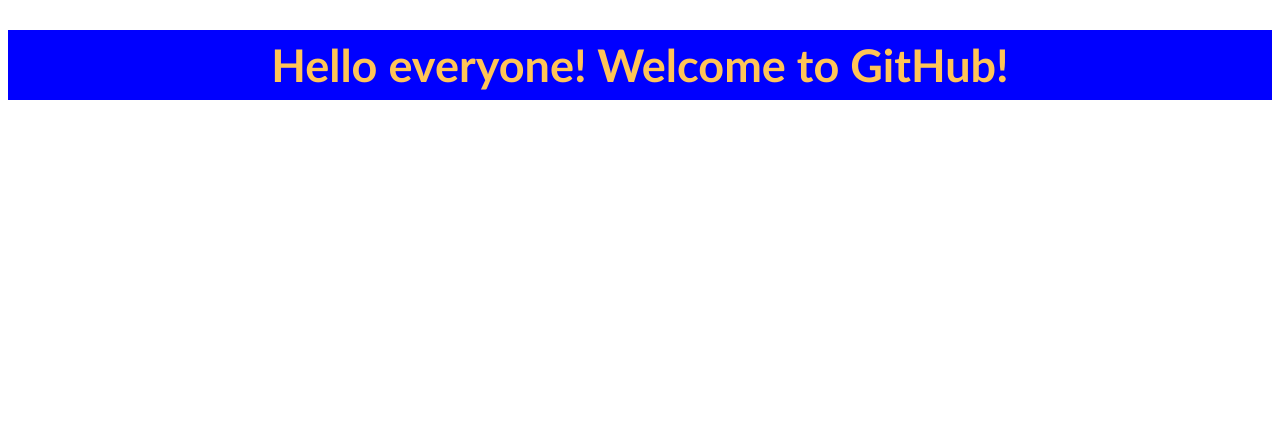
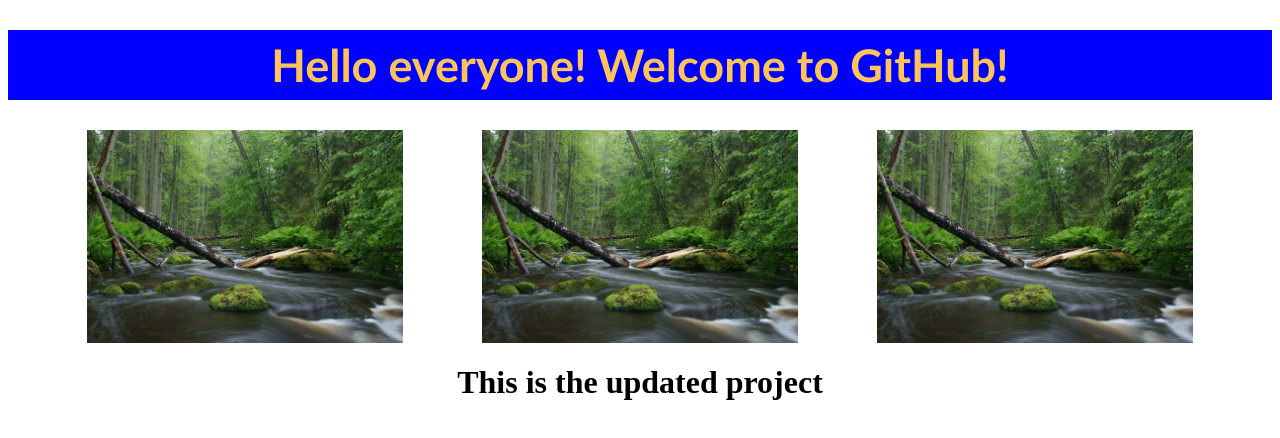
Before and after one commit to shivani1201/FirstProject, a plain HTML site: page index.html in a window 1280 px wide. Drawn offline with Linux system fonts and the light colour scheme.

Commit message:
Updated Project

```diff
--- a/index.html
+++ b/index.html
@@ -13,9 +13,23 @@
         color: rgb(255, 196, 87);
         font-family: Calibri;
       }
+      .container {
+        display: flex;
+        flex-flow: row nowrap;
+        justify-content: space-evenly;
+        img {
+          width: 25%;
+        }
+      }
     </style>
   </head>
   <body>
     <h1 id="title">Hello everyone! Welcome to GitHub!</h1>
+    <div class="container">
+      <img src="assets/nature.jpg" alt="" />
+      <img src="assets/nature.jpg" alt="" />
+      <img src="assets/nature.jpg" alt="" />
+    </div>
+    <h1 style="text-align: center">This is the updated project</h1>
   </body>
 </html>
```
Also changed, not shown: assets/nature.jpg (added).
